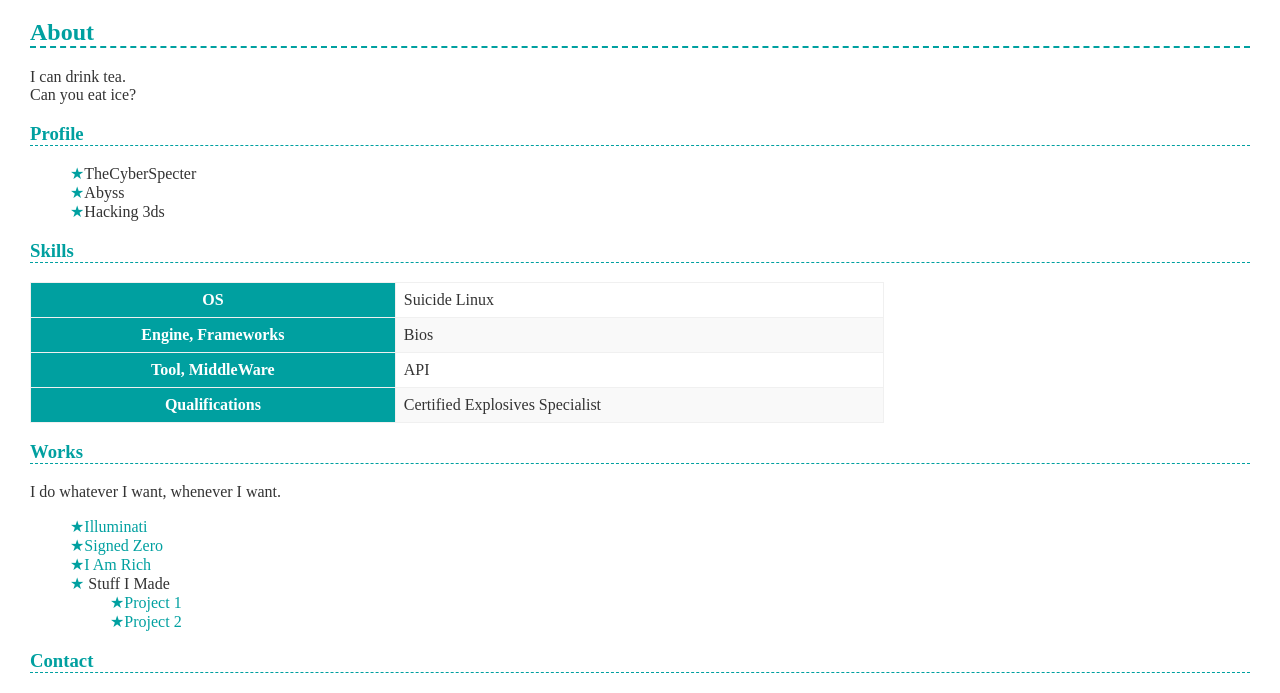
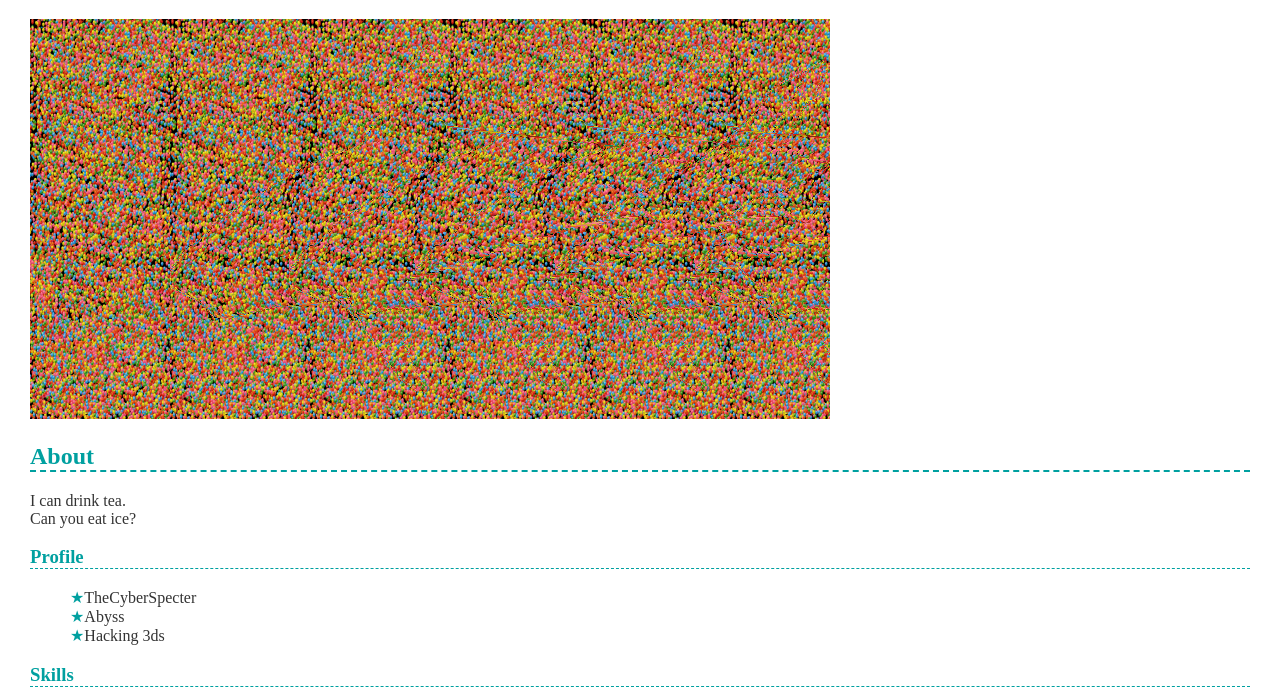
Before and after one commit to TheCyberSpecter/thecyberspecter.github.io, a plain HTML site: page index.html in a window 1280 px wide. Shown: the part 94-787 px from the top of the page. Drawn offline with Linux system fonts and the light colour scheme.

Commit message:
Update index.html

```diff
--- a/index.html
+++ b/index.html
@@ -8,6 +8,7 @@
   </head>
   <body>
     <h1>Me</h1>
+        <img src="Stereogram_Tut_Random_Dot_Shark.png">
 
 
     <h2>About</h2>
```
